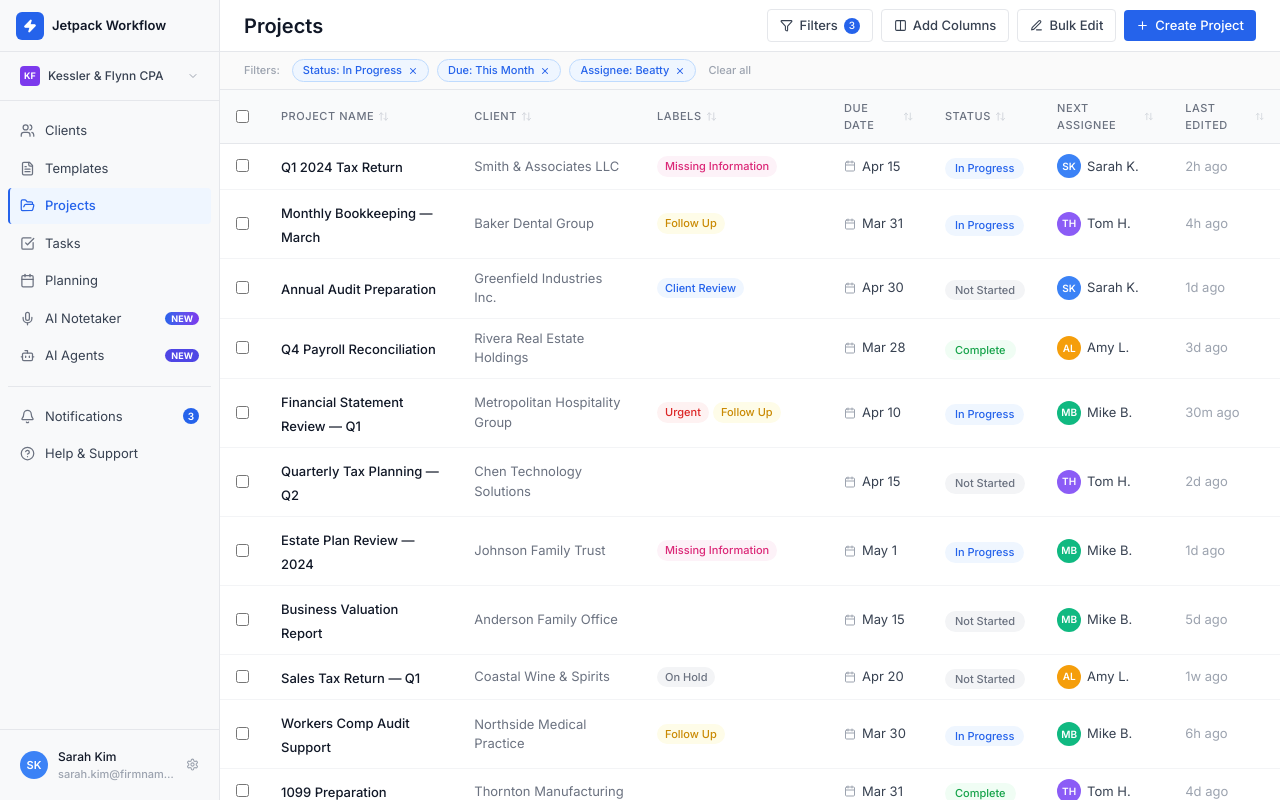
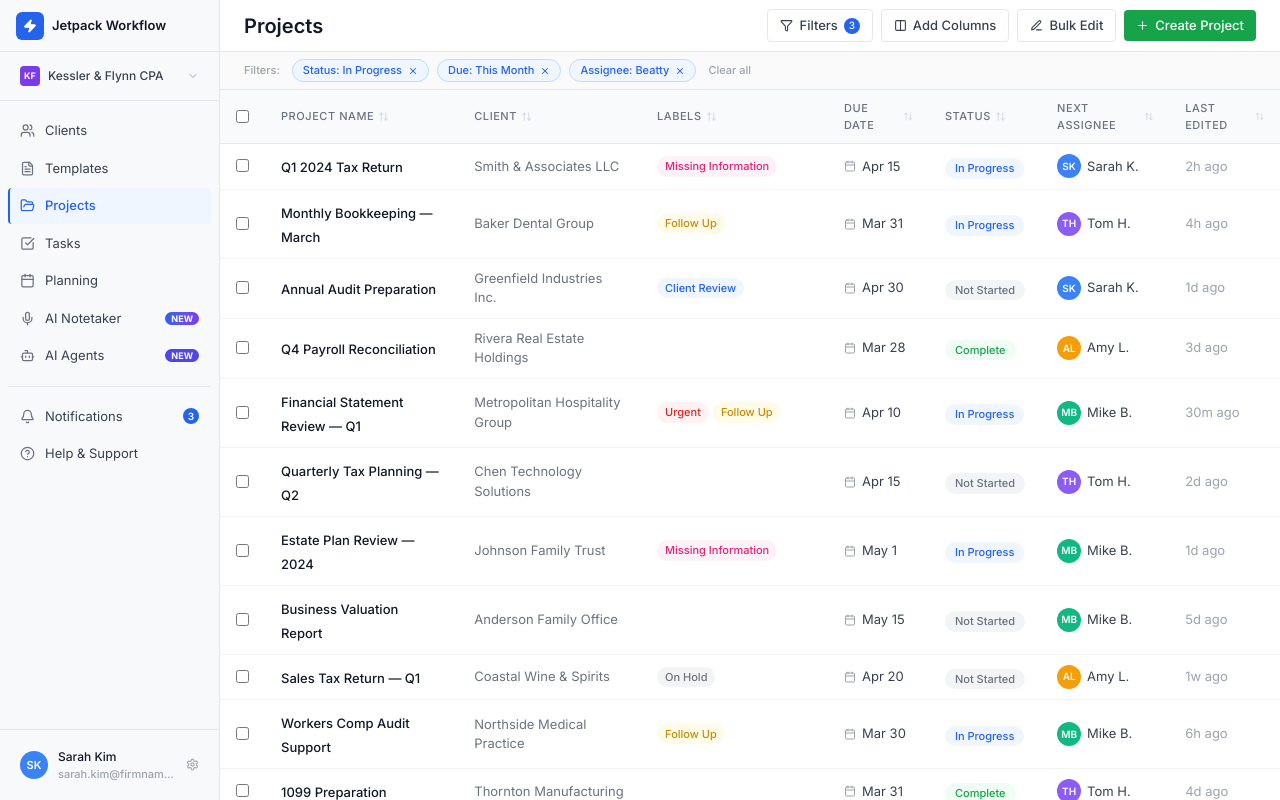
Before and after one commit to vraj-york/york-ie-launchpad, a React (Vite) app: page /projects in a window 1280 px wide. Built offline with nearby package versions, Linux system fonts and the light colour scheme.

Commit message:
chore: cloud agent bc_904fb49f-8749-4add-b57e-1bd597b79cc1 changes

```diff
--- a/src/app/components/pages/ProjectsPage.tsx
+++ b/src/app/components/pages/ProjectsPage.tsx
@@ -142,7 +142,7 @@
           <button className="flex items-center gap-1.5 px-3 py-1.5 border border-[#E5E7EB] rounded text-[13px] text-[#374151] hover:bg-[#F9FAFB] transition-colors">
             <Edit3 size={13} /> Bulk Edit
           </button>
-          <button className="flex items-center gap-1.5 px-3 py-1.5 bg-[#2563EB] hover:bg-[#1D4ED8] text-white text-[13px] font-medium rounded transition-colors">
+          <button className="flex items-center gap-1.5 px-3 py-1.5 bg-[#16A34A] hover:bg-[#15803D] text-white text-[13px] font-medium rounded transition-colors">
             <Plus size={13} /> Create Project
           </button>
         </div>
```
